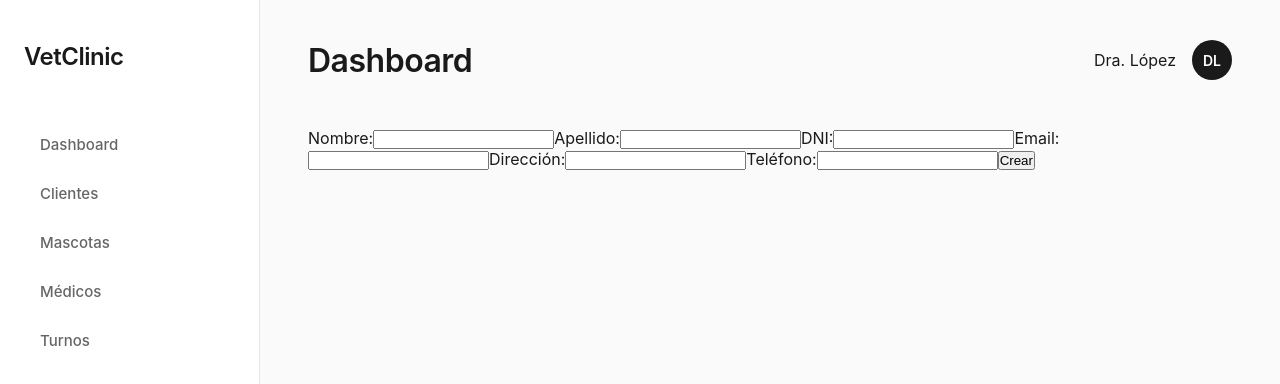
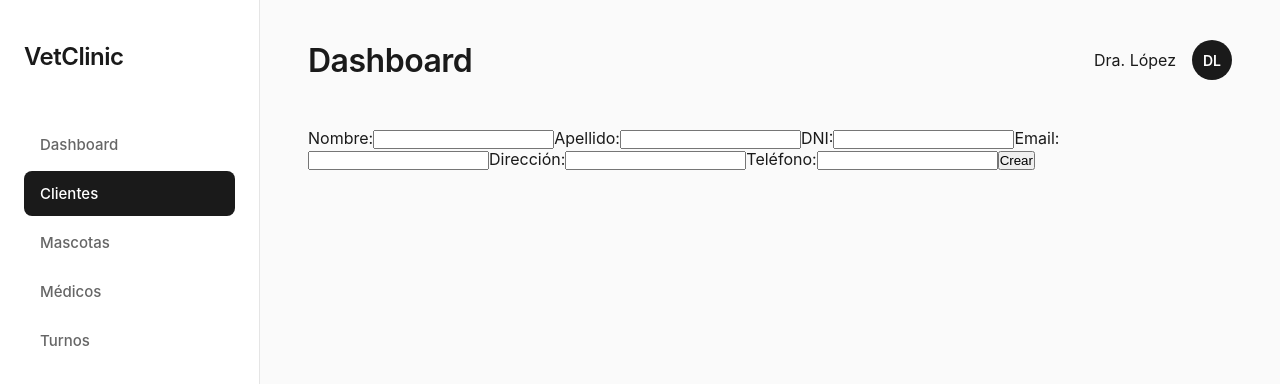
Before and after one commit to carlos-huallpa/veterinaria, an Angular app in the folder frontend/frontend-app/: page /clientes-form in a window 1280 px wide. Shown: the top 384 px of the page. Built offline with nearby package versions, Linux system fonts and the light colour scheme.

Commit message:
Hotfix: actualizacion de Sidebar

```diff
--- a/frontend/frontend-app/src/app/sidebar/sidebar.html
+++ b/frontend/frontend-app/src/app/sidebar/sidebar.html
@@ -4,8 +4,8 @@
   <a class="nav-item" routerLink="/dashboard" routerLinkActive="active" [routerLinkActiveOptions]="{ exact: true }">
     Dashboard
   </a>
-  <a class="nav-item" routerLink="/clientes-list" routerLinkActive="active">Clientes</a>
-  <a class="nav-item" routerLink="/mascotas-list" routerLinkActive="active">Mascotas</a>
+  <a class="nav-item" routerLink="/clientes-form" routerLinkActive="active">Clientes</a>
+  <a class="nav-item" routerLink="/mascotas-form" routerLinkActive="active">Mascotas</a>
   <a class="nav-item" routerLink="/medicos-list" routerLinkActive="active">Médicos</a>
   <a class="nav-item" routerLink="/turnos-list" routerLinkActive="active">Turnos</a>
 </div>
```
